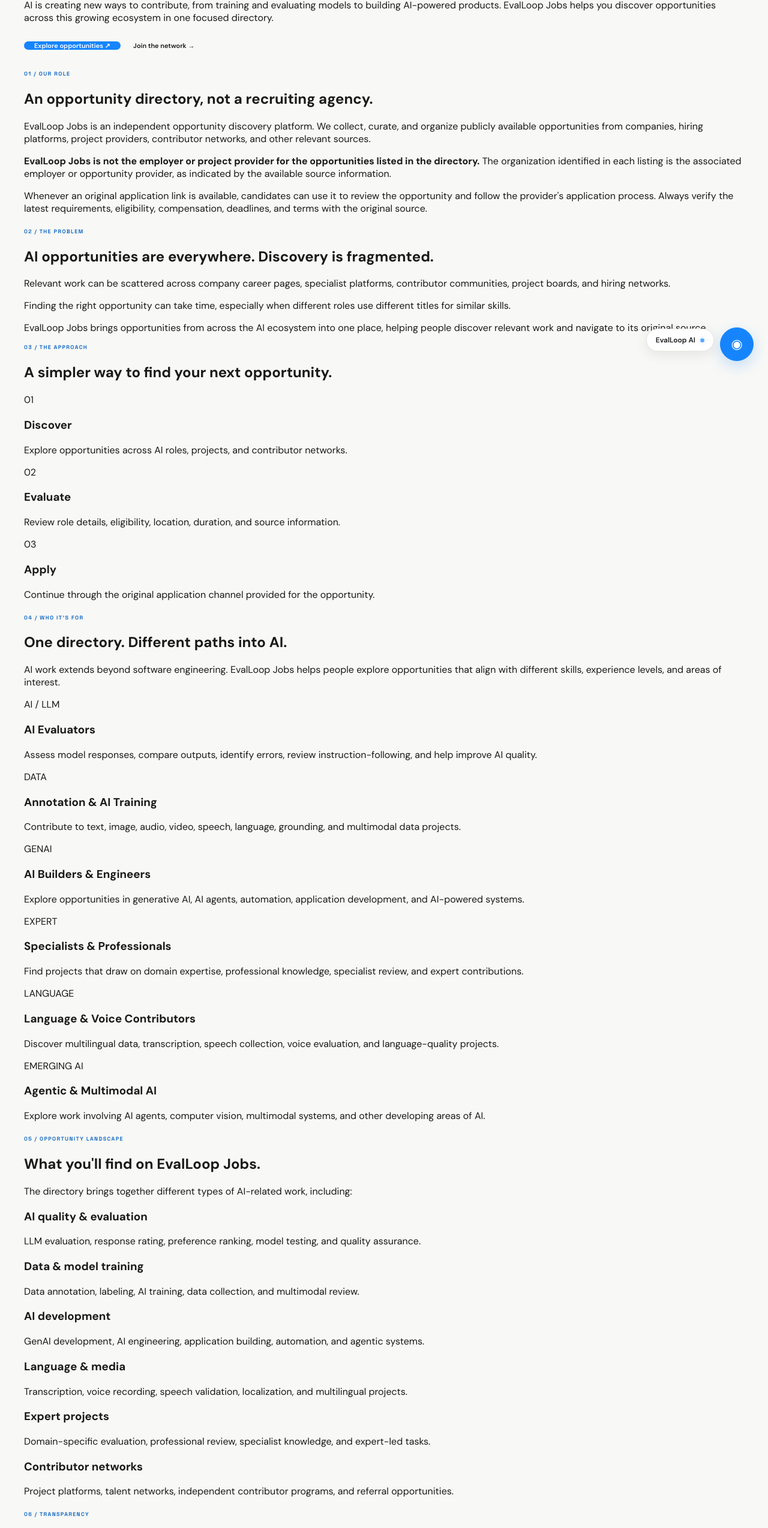
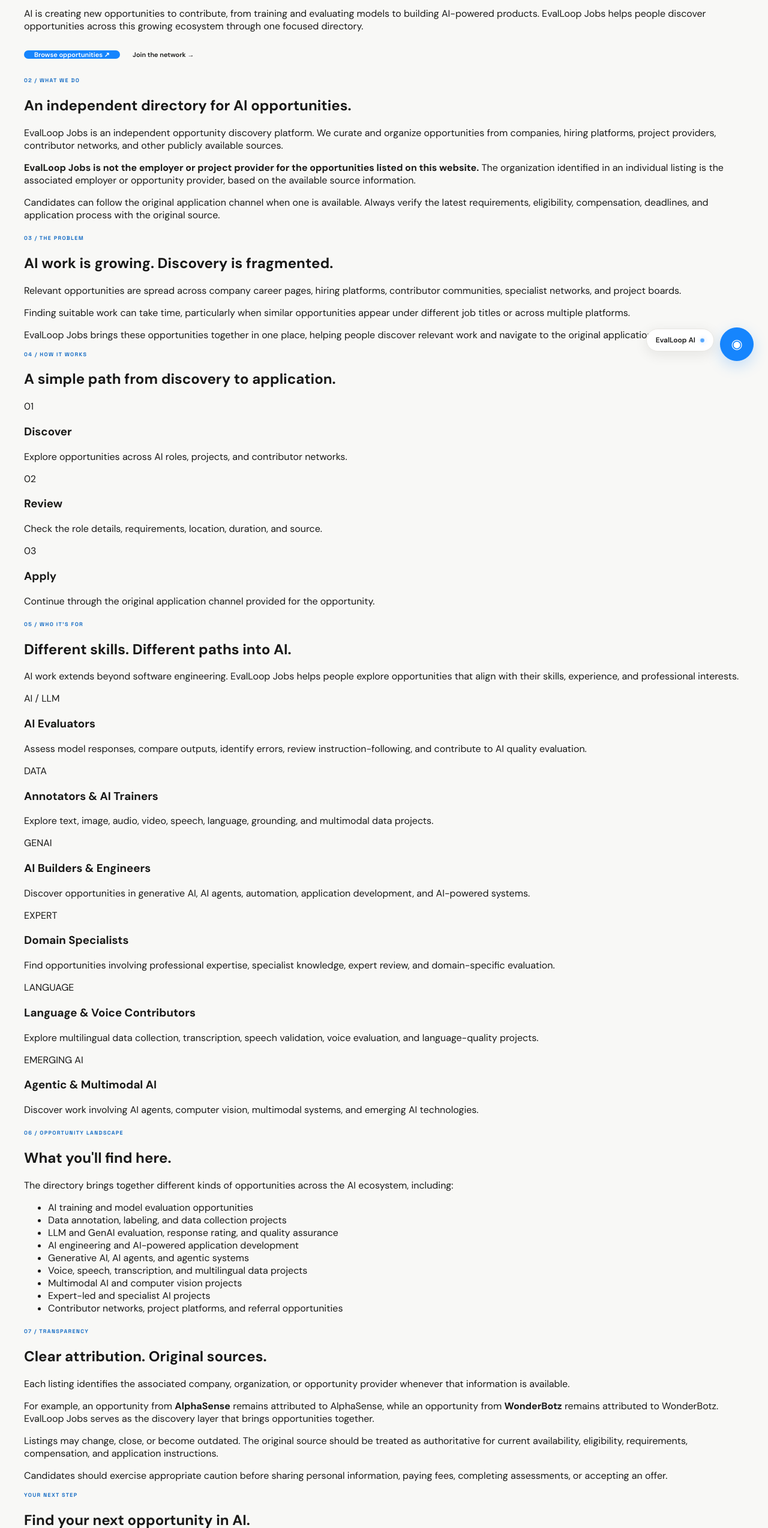
Before and after one commit to uimockupplus/Annotatorjobs, a website: page about.html in a window 1280 px wide. Shown: the part 174-2722 px from the top of the page at 60% size. Drawn offline with Linux system fonts and the light colour scheme.

Commit message:
Update about.html

```diff
--- a/about.html
+++ b/about.html
@@ -3,10 +3,9 @@
 <head>
 <meta charset="utf-8">
 <meta name="viewport" content="width=device-width, initial-scale=1">
-<meta name="description" content="Discover EvalLoop Jobs, an independent directory connecting people with AI training, LLM evaluation, data annotation, GenAI, AI engineering, and emerging AI opportunities.">
+<meta name="description" content="About EvalLoop Jobs — an independent opportunity discovery platform for AI training, data annotation, LLM evaluation, GenAI, expert projects, and AI development opportunities.">
 <meta name="robots" content="index,follow">
-<meta name="theme-color" content="#0b1224">
-<title>About EvalLoop Jobs | Discover Opportunities Across AI</title>
+<title>About EvalLoop Jobs — Discover Opportunities Across AI</title>
 <link rel="canonical" href="https://annotatorjobs.vercel.app/about.html">
 <link rel="icon" type="image/png" href="/favicon.png?v=2">
 <link rel="preconnect" href="https://fonts.googleapis.com">
@@ -16,70 +15,68 @@
 <link rel="stylesheet" href="chatbot.css">
 </head>
 <body>
-<div class="cursor-dot" aria-hidden="true"></div>
-<div class="cursor-ring" aria-hidden="true"></div>
+<div class="cursor-dot"></div>
+<div class="cursor-ring"></div>
 <div class="shell">
-<!-- HEADER -->
+<!-- ORIGINAL HEADER STRUCTURE -->
 <header class="header">
-<a href="index.html" class="logo" aria-label="EvalLoop Jobs home">
+<a href="index.html" class="logo">
 <span class="logo-mark">◉</span>
 <span>EvalLoop Jobs</span>
 </a>
-<nav class="nav" aria-label="Main navigation">
+<nav class="nav">
 <a href="opportunities.html">Opportunities</a>
 <a href="about.html" aria-current="page">About</a>
 <a href="interview-prep.html">Interview Prep</a>
 </nav>
 <a href="opportunities.html" class="top-cta">Explore roles ↗</a>
 </header>
+<!-- ABOUT PAGE -->
 <main class="page wrap">
 <!-- HERO -->
-<section class="about-hero">
-<div class="eyebrow">ABOUT / EV ALLOOP JOBS</div>
+<div class="eyebrow">ABOUT / 01</div>
 <h1 class="page-title">
-Find your place in the
-<em>AI work economy.</em>
+Find your place in the <em>AI work</em> economy.
 </h1>
 <p class="page-intro">
-AI is creating new ways to contribute, from training and evaluating models to building AI-powered products. EvalLoop Jobs helps you discover opportunities across this growing ecosystem in one focused directory.
+AI is creating new opportunities to contribute, from training and evaluating models to building AI-powered products. EvalLoop Jobs helps people discover opportunities across this growing ecosystem through one focused directory.
 </p>
-<div class="actions" style="margin-top:24px">
-<a href="opportunities.html" class="btn primary">Explore opportunities ↗</a>
+<div class="actions">
+<a href="opportunities.html" class="btn primary">Browse opportunities ↗</a>
 <a href="join-network.html" class="btn secondary">Join the network →</a>
 </div>
-</section>
 <!-- PLATFORM IDENTITY -->
-<section class="panel panel-blue" style="margin-top:32px">
-<div class="eyebrow">01 / OUR ROLE</div>
-<h2>An opportunity directory, not a recruiting agency.</h2>
+<section class="panel panel-blue" style="margin-top:28px">
+<div class="eyebrow">02 / WHAT WE DO</div>
+<h2>An independent directory for AI opportunities.</h2>
 <p>
-EvalLoop Jobs is an independent opportunity discovery platform. We collect, curate, and organize publicly available opportunities from companies, hiring platforms, project providers, contributor networks, and other relevant sources.
+EvalLoop Jobs is an independent opportunity discovery platform. We curate and organize opportunities from companies, hiring platforms, project providers, contributor networks, and other publicly available sources.
 </p>
 <p>
-<strong>EvalLoop Jobs is not the employer or project provider for the opportunities listed in the directory.</strong> The organization identified in each listing is the associated employer or opportunity provider, as indicated by the available source information.
+<strong>EvalLoop Jobs is not the employer or project provider for the opportunities listed on this website.</strong> The organization identified in an individual listing is the associated employer or opportunity provider, based on the available source information.
 </p>
 <p>
-Whenever an original application link is available, candidates can use it to review the opportunity and follow the provider's application process. Always verify the latest requirements, eligibility, compensation, deadlines, and terms with the original source.
+Candidates can follow the original application channel when one is available. Always verify the latest requirements, eligibility, compensation, deadlines, and application process with the original source.
 </p>
 </section>
-<!-- WHY WE EXIST -->
+<!-- WHY IT EXISTS -->
 <div class="content-grid" style="margin-top:22px">
 <section class="panel">
-<div class="eyebrow">02 / THE PROBLEM</div>
-<h2>AI opportunities are everywhere. Discovery is fragmented.</h2>
+<div class="eyebrow">03 / THE PROBLEM</div>
+<h2>AI work is growing. Discovery is fragmented.</h2>
 <p>
-Relevant work can be scattered across company career pages, specialist platforms, contributor communities, project boards, and hiring networks.
+Relevant opportunities are spread across company career pages, hiring platforms, contributor communities, specialist networks, and project boards.
 </p>
 <p>
-Finding the right opportunity can take time, especially when different roles use different titles for similar skills.
+Finding suitable work can take time, particularly when similar opportunities appear under different job titles or across multiple platforms.
 </p>
 <p>
-EvalLoop Jobs brings opportunities from across the AI ecosystem into one place, helping people discover relevant work and navigate to its original source.
+EvalLoop Jobs brings these opportunities together in one place, helping people discover relevant work and navigate to the original application source.
 </p>
 </section>
 <section class="panel panel-blue">
-<div class="eyebrow">03 / THE APPROACH</div>
-<h2>A simpler way to find your next opportunity.</h2>
+<div class="eyebrow">04 / HOW IT WORKS</div>
+<h2>A simple path from discovery to application.</h2>
 <div class="signal-grid">
 <div class="signal">
 <div class="signal-number">01</div>
@@ -88,8 +85,8 @@
 </div>
 <div class="signal">
 <div class="signal-number">02</div>
-<h3>Evaluate</h3>
-<p>Review role details, eligibility, location, duration, and source information.</p>
+<h3>Review</h3>
+<p>Check the role details, requirements, location, duration, and source.</p>
 </div>
 <div class="signal">
 <div class="signal-number">03</div>
@@ -99,127 +96,115 @@
 </div>
 </section>
 </div>
-<!-- WHO IT SERVES -->
+<!-- AUDIENCE -->
 <section class="panel" style="margin-top:22px">
-<div class="eyebrow">04 / WHO IT'S FOR</div>
-<h2>One directory. Different paths into AI.</h2>
+<div class="eyebrow">05 / WHO IT'S FOR</div>
+<h2>Different skills. Different paths into AI.</h2>
 <p>
-AI work extends beyond software engineering. EvalLoop Jobs helps people explore opportunities that align with different skills, experience levels, and areas of interest.
+AI work extends beyond software engineering. EvalLoop Jobs helps people explore opportunities that align with their skills, experience, and professional interests.
 </p>
 <div class="signal-grid">
 <div class="signal">
 <div class="signal-number">AI / LLM</div>
 <h3>AI Evaluators</h3>
 <p>
-Assess model responses, compare outputs, identify errors, review instruction-following, and help improve AI quality.
+Assess model responses, compare outputs, identify errors, review instruction-following, and contribute to AI quality evaluation.
 </p>
 </div>
 <div class="signal">
 <div class="signal-number">DATA</div>
-<h3>Annotation & AI Training</h3>
+<h3>Annotators & AI Trainers</h3>
 <p>
-Contribute to text, image, audio, video, speech, language, grounding, and multimodal data projects.
+Explore text, image, audio, video, speech, language, grounding, and multimodal data projects.
 </p>
 </div>
 <div class="signal">
 <div class="signal-number">GENAI</div>
 <h3>AI Builders & Engineers</h3>
 <p>
-Explore opportunities in generative AI, AI agents, automation, application development, and AI-powered systems.
+Discover opportunities in generative AI, AI agents, automation, application development, and AI-powered systems.
 </p>
 </div>
 <div class="signal">
 <div class="signal-number">EXPERT</div>
-<h3>Specialists & Professionals</h3>
+<h3>Domain Specialists</h3>
 <p>
-Find projects that draw on domain expertise, professional knowledge, specialist review, and expert contributions.
+Find opportunities involving professional expertise, specialist knowledge, expert review, and domain-specific evaluation.
 </p>
 </div>
 <div class="signal">
 <div class="signal-number">LANGUAGE</div>
 <h3>Language & Voice Contributors</h3>
 <p>
-Discover multilingual data, transcription, speech collection, voice evaluation, and language-quality projects.
+Explore multilingual data collection, transcription, speech validation, voice evaluation, and language-quality projects.
 </p>
 </div>
 <div class="signal">
 <div class="signal-number">EMERGING AI</div>
 <h3>Agentic & Multimodal AI</h3>
 <p>
-Explore work involving AI agents, computer vision, multimodal systems, and other developing areas of AI.
+Discover work involving AI agents, computer vision, multimodal systems, and emerging AI technologies.
 </p>
 </div>
 </div>
 </section>
-<!-- WHAT USERS CAN FIND -->
+<!-- OPPORTUNITY CATEGORIES -->
 <section class="panel" style="margin-top:22px">
-<div class="eyebrow">05 / OPPORTUNITY LANDSCAPE</div>
-<h2>What you'll find on EvalLoop Jobs.</h2>
+<div class="eyebrow">06 / OPPORTUNITY LANDSCAPE</div>
+<h2>What you'll find here.</h2>
 <p>
-The directory brings together different types of AI-related work, including:
+The directory brings together different kinds of opportunities across the AI ecosystem, including:
 </p>
-<div class="signal-grid">
-<div class="signal">
-<h3>AI quality & evaluation</h3>
-<p>LLM evaluation, response rating, preference ranking, model testing, and quality assurance.</p>
-</div>
-<div class="signal">
-<h3>Data & model training</h3>
-<p>Data annotation, labeling, AI training, data collection, and multimodal review.</p>
-</div>
-<div class="signal">
-<h3>AI development</h3>
-<p>GenAI development, AI engineering, application building, automation, and agentic systems.</p>
-</div>
-<div class="signal">
-<h3>Language & media</h3>
-<p>Transcription, voice recording, speech validation, localization, and multilingual projects.</p>
-</div>
-<div class="signal">
-<h3>Expert projects</h3>
-<p>Domain-specific evaluation, professional review, specialist knowledge, and expert-led tasks.</p>
-</div>
-<div class="signal">
-<h3>Contributor networks</h3>
-<p>Project platforms, talent networks, independent contributor programs, and referral opportunities.</p>
-</div>
-</div>
+<ul>
+<li>AI training and model evaluation opportunities</li>
+<li>Data annotation, labeling, and data collection projects</li>
+<li>LLM and GenAI evaluation, response rating, and quality assurance</li>
+<li>AI engineering and AI-powered application development</li>
+<li>Generative AI, AI agents, and agentic systems</li>
+<li>Voice, speech, transcription, and multilingual data projects</li>
+<li>Multimodal AI and computer vision projects</li>
+<li>Expert-led and specialist AI projects</li>
+<li>Contributor networks, project platforms, and referral opportunities</li>
+</ul>
 </section>
-<!-- ATTRIBUTION AND TRUST -->
+<!-- ATTRIBUTION -->
 <section class="panel panel-blue" style="margin-top:22px">
-<div class="eyebrow">06 / TRANSPARENCY</div>
-<h2>Clear sources. Clear attribution.</h2>
+<div class="eyebrow">07 / TRANSPARENCY</div>
+<h2>Clear attribution. Original sources.</h2>
 <p>
-Every opportunity should make it easier to understand which organization is associated with the role and where to find the original listing.
+Each listing identifies the associated company, organization, or opportunity provider whenever that information is available.
 </p>
 <p>
-For example, an opportunity associated with AlphaSense remains attributed to AlphaSense, while an opportunity associated with WonderBotz remains attributed to WonderBotz. EvalLoop Jobs serves as the discovery layer, not a replacement for those organizations or their application processes.
+For example, an opportunity from <strong>AlphaSense</strong> remains attributed to AlphaSense, while an opportunity from <strong>WonderBotz</strong> remains attributed to WonderBotz. EvalLoop Jobs serves as the discovery layer that brings opportunities together.
 </p>
 <p>
-Listings may change, close, or become outdated. We encourage candidates to verify every opportunity through its original source before sharing personal information, completing assessments, or accepting an offer.
+Listings may change, close, or become outdated. The original source should be treated as authoritative for current availability, eligibility, requirements, compensation, and application instructions.
+</p>
+<p>
+Candidates should exercise appropriate caution before sharing personal information, paying fees, completing assessments, or accepting an offer.
 </p>
 </section>
 <!-- FINAL CTA -->
-<section class="cta" style="margin-top:28px">
+<div class="cta">
 <div class="eyebrow">YOUR NEXT STEP</div>
-<h2>Find the opportunity that fits your skills.</h2>
+<h2>Find your next opportunity in AI.</h2>
 <p>
-Explore AI work across evaluation, training, annotation, development, expert projects, and emerging technologies.
+Explore opportunities across evaluation, AI training, annotation, development, expert projects, and emerging technologies.
 </p>
 <div class="actions">
 <a href="opportunities.html" class="btn primary">Browse opportunities ↗</a>
 <a href="join-network.html" class="btn secondary">Join the network →</a>
 </div>
-</section>
+</div>
 </main>
-<!-- FOOTER -->
+<!-- ORIGINAL FOOTER STRUCTURE -->
 <footer class="footer wrap">
-<a href="index.html" class="logo" aria-label="EvalLoop Jobs home">
+<a href="index.html" class="logo">
 <span class="logo-mark">◉</span>
 <span>EvalLoop Jobs</span>
 </a>
 <span>Independent opportunity discovery for the work behind better AI.</span>
-<nav class="footer-links" aria-label="Footer navigation">
+<nav class="footer-links" aria-label="Footer">
 <a class="footer-current" href="about.html" aria-current="page">About</a>
 <a href="opportunities.html">Opportunities</a>
 <a href="submit-opportunity.html">Submit Opportunity</a>
@@ -228,37 +213,34 @@
 <a href="disclaimer.html">Disclaimer</a>
 <a href="terms.html">Terms</a>
 <a href="privacy.html">Privacy</a>
-<a href="https://www.linkedin.com/company/evalloopjobs/" target="_blank" rel="noopener noreferrer">LinkedIn ↗</a>
+<a href="https://www.linkedin.com/company/evalloopjobs/" target="_blank" rel="noreferrer">LinkedIn ↗</a>
 </nav>
 </footer>
 </div>
-<!-- CHATBOT -->
+<!-- EXISTING CHATBOT -->
 <script src="chatbot.js"></script>
-<!-- CUSTOM CURSOR -->
+<!-- EXISTING CUSTOM CURSOR BEHAVIOUR -->
 <script>
-(function () {
 const dot = document.querySelector('.cursor-dot');
 const ring = document.querySelector('.cursor-ring');
-  if (!dot || !ring) return;
-  if (window.matchMedia('(pointer: fine)').matches) {
+if (dot && ring) {
   let mx = window.innerWidth / 2;
   let my = window.innerHeight / 2;
   let rx = mx;
   let ry = my;
-    window.addEventListener('pointermove', function (event) {
-      mx = event.clientX;
-      my = event.clientY;
+  window.addEventListener('pointermove', function (e) {
+    mx = e.clientX;
+    my = e.clientY;
     dot.style.left = mx + 'px';
     dot.style.top = my + 'px';
   });
-    function tick() {
+  (function tick() {
     rx += (mx - rx) * 0.16;
     ry += (my - ry) * 0.16;
     ring.style.left = rx + 'px';
     ring.style.top = ry + 'px';
     requestAnimationFrame(tick);
-    }
-    tick();
+  })();
   document.querySelectorAll('a, button, input, textarea, select').forEach(function (el) {
     el.addEventListener('mouseenter', function () {
       ring.classList.add('active');
@@ -270,7 +252,6 @@
     });
   });
 }
-})();
 </script>
 </body>
 </html>
```
Lines whose indentation alone changed are shown as unchanged.
